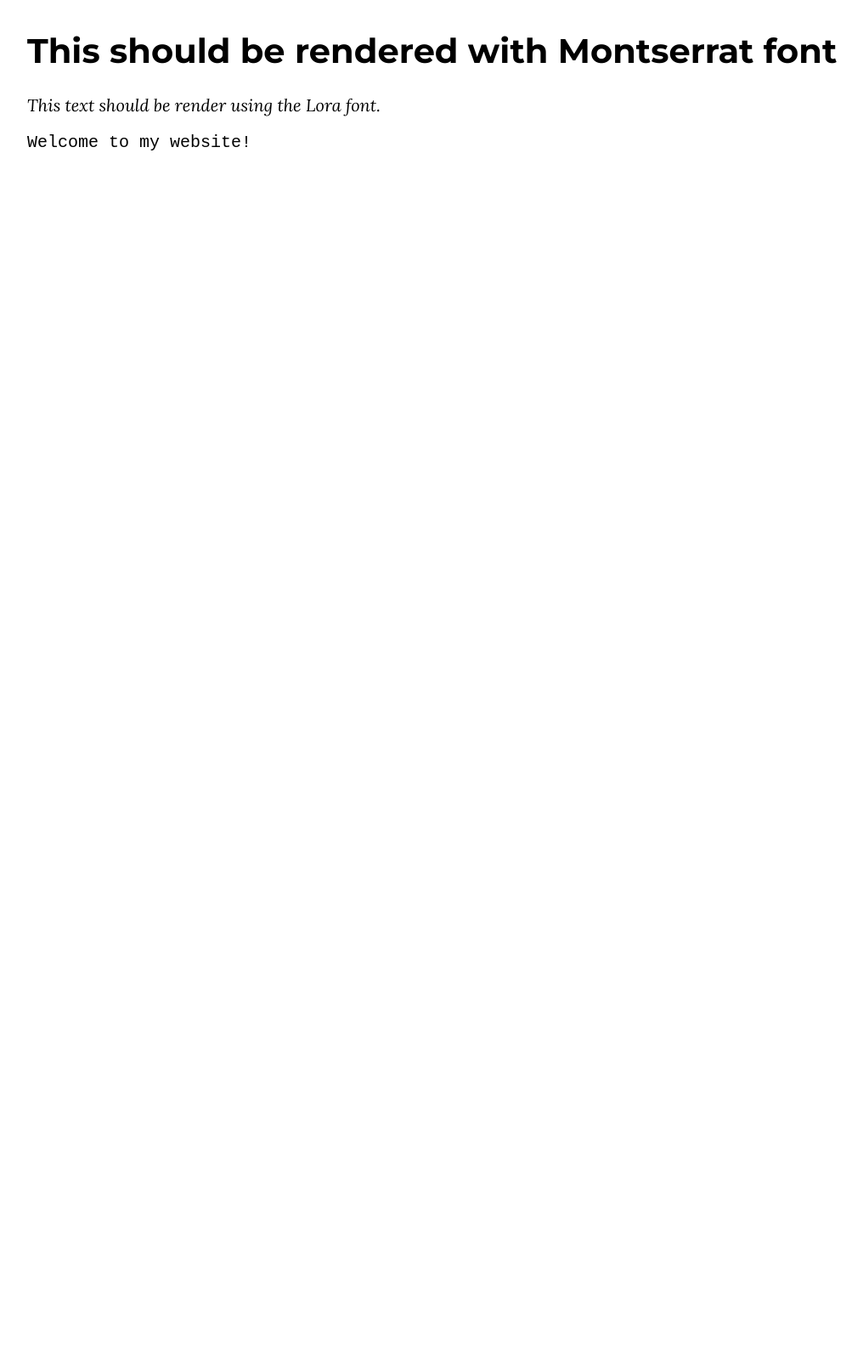
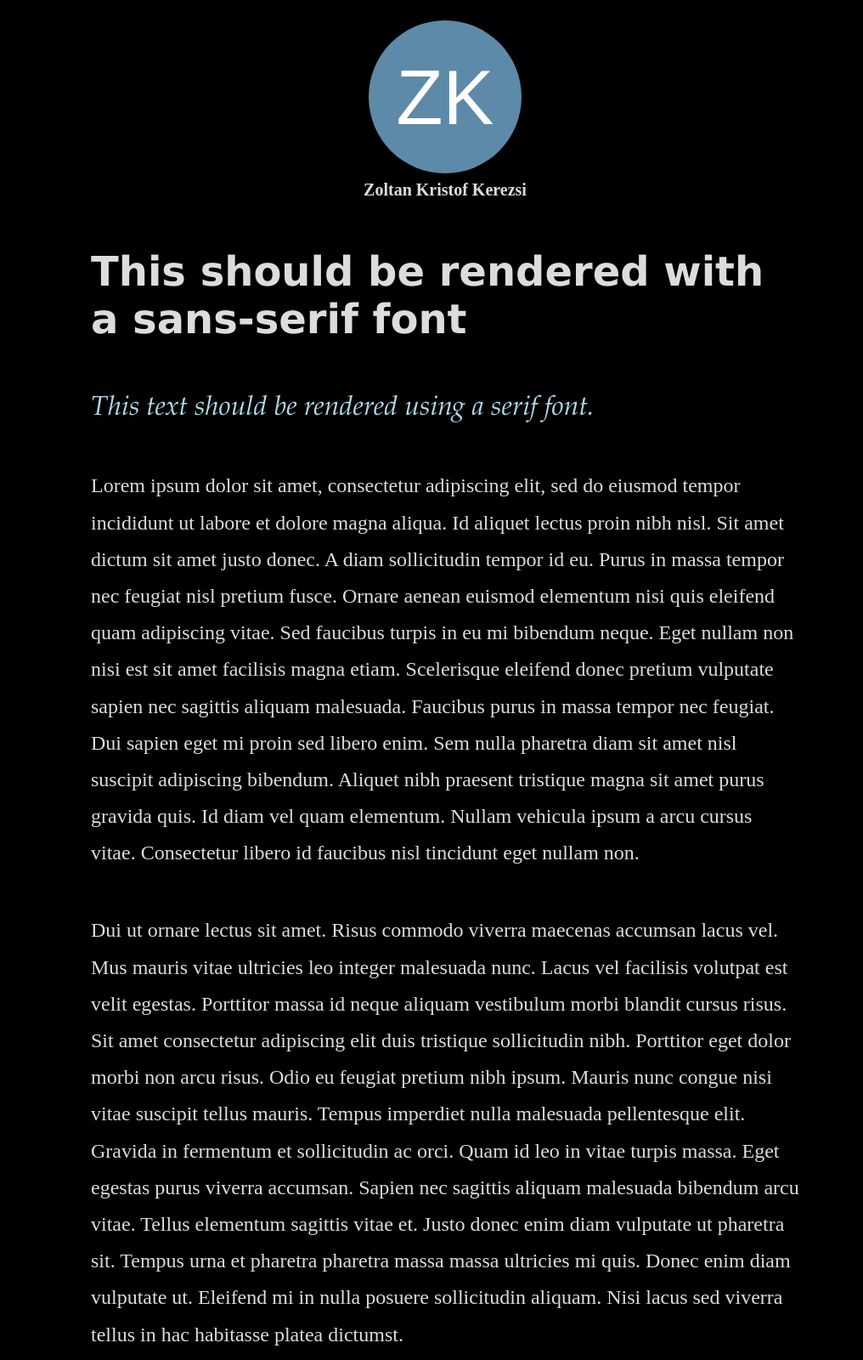
Before and after one commit to kerezsiz42/zoltankerezsi.xyz, a plain HTML site: page index.html in a window 1280 px wide. Shown: the top 1600 px of the page at 85% size, without its empty margins (116-1132 px from the left). Before the commit the page ends 800 px from the top, so only its background shows below. Drawn offline with Linux system fonts and the light colour scheme; a web font is replaced by a local one.

Commit message:
remove Montserrat, Lora fonts

```diff
--- a/assets/styles.css
+++ b/assets/styles.css
@@ -1,15 +1,51 @@
 body {
   margin: 0;
+  font-family: "Gergia", serif;
+  font-size: 16px;
+  color: gainsboro;
+  background-color: black;
+}
+
+code {
   font-family: "Iosevka Web", monospace;
-  font-size: 20px;
 }
 
 main {
   box-sizing: border-box;
   margin: auto;
   width: 100%;
-  max-width: 1000px;
+  max-width: 850px;
   padding: 0.5rem;
+  display: flex;
+  flex-direction: column;
+}
+
+footer {
+  text-align: center;
+  padding: 1rem;
+}
+
+a {
+  color: lightblue;
+}
+
+h1 {
+  font-family: "Verdana", sans-serif;
+  font-weight: 700;
+  font-size: 3rem;
+}
+
+h2 {
+  font-family: "Garamond", serif;
+  font-weight: 100;
+  font-size: 2rem;
+  font-style: italic;
+  color: lightblue;
+}
+
+p {
+  line-height: 1.8;
+  font-size: 1.5rem;
 }
 
 @font-face {
@@ -19,25 +55,3 @@ main {
   font-style: normal;
   src: url("/assets/Iosevka-Regular.woff2") format("woff2");
 }
-
-@font-face {
-  font-family: "Montserrat";
-  font-style: normal;
-  font-weight: 700;
-  src: url("/assets/Montserrat-VariableFont_wght.ttf") format("truetype");
-}
-
-.montserrat {
-  font-family: "Montserrat", sans-serif;
-}
-
-@font-face {
-  font-family: "Lora Italic";
-  font-style: italic;
-  font-weight: 400;
-  src: url("/assets/Lora-Italic-VariableFont_wght.ttf") format("truetype");
-}
-
-.lora {
-  font-family: "Lora Italic", serif;
-}
--- a/index.html
+++ b/index.html
@@ -4,14 +4,107 @@
     <meta charset="UTF-8" />
     <meta name="viewport" content="width=device-width, initial-scale=1" />
     <title>zoltankerezsi.xyz</title>
-    <link rel="stylesheet" href="assets/styles.css" />
+    <link rel="stylesheet" href="/assets/styles.css" />
   </head>
 
   <body>
     <main>
-      <h1 class="montserrat">This should be rendered with Montserrat font</h1>
-      <p class="lora">This text should be render using the Lora font.</p>
+      <div
+        style="
+          margin: auto;
+          display: flex;
+          flex-direction: column;
+          align-items: center;
+          padding: 1rem;
+        "
+      >
+        <img
+          src="/assets/zkerezsi.svg"
+          width="180px"
+          style="border-radius: 50%"
+        />
+        <span style="font-size: 1.25rem; padding: 0.5rem; font-weight: bold"
+          >Zoltan Kristof Kerezsi</span
+        >
+      </div>
+      <h1>This should be rendered with a sans-serif font</h1>
+      <h2>This text should be rendered using a serif font.</h2>
+      <p>
+        Lorem ipsum dolor sit amet, consectetur adipiscing elit, sed do eiusmod
+        tempor incididunt ut labore et dolore magna aliqua. Id aliquet lectus
+        proin nibh nisl. Sit amet dictum sit amet justo donec. A diam
+        sollicitudin tempor id eu. Purus in massa tempor nec feugiat nisl
+        pretium fusce. Ornare aenean euismod elementum nisi quis eleifend quam
+        adipiscing vitae. Sed faucibus turpis in eu mi bibendum neque. Eget
+        nullam non nisi est sit amet facilisis magna etiam. Scelerisque eleifend
+        donec pretium vulputate sapien nec sagittis aliquam malesuada. Faucibus
+        purus in massa tempor nec feugiat. Dui sapien eget mi proin sed libero
+        enim. Sem nulla pharetra diam sit amet nisl suscipit adipiscing
+        bibendum. Aliquet nibh praesent tristique magna sit amet purus gravida
+        quis. Id diam vel quam elementum. Nullam vehicula ipsum a arcu cursus
+        vitae. Consectetur libero id faucibus nisl tincidunt eget nullam non.
+      </p>
+      <p>
+        Dui ut ornare lectus sit amet. Risus commodo viverra maecenas accumsan
+        lacus vel. Mus mauris vitae ultricies leo integer malesuada nunc. Lacus
+        vel facilisis volutpat est velit egestas. Porttitor massa id neque
+        aliquam vestibulum morbi blandit cursus risus. Sit amet consectetur
+        adipiscing elit duis tristique sollicitudin nibh. Porttitor eget dolor
+        morbi non arcu risus. Odio eu feugiat pretium nibh ipsum. Mauris nunc
+        congue nisi vitae suscipit tellus mauris. Tempus imperdiet nulla
+        malesuada pellentesque elit. Gravida in fermentum et sollicitudin ac
+        orci. Quam id leo in vitae turpis massa. Eget egestas purus viverra
+        accumsan. Sapien nec sagittis aliquam malesuada bibendum arcu vitae.
+        Tellus elementum sagittis vitae et. Justo donec enim diam vulputate ut
+        pharetra sit. Tempus urna et pharetra pharetra massa massa ultricies mi
+        quis. Donec enim diam vulputate ut. Eleifend mi in nulla posuere
+        sollicitudin aliquam. Nisi lacus sed viverra tellus in hac habitasse
+        platea dictumst.
+      </p>
+      <p>
+        Aenean pharetra magna ac placerat vestibulum lectus mauris ultrices
+        eros. Amet risus nullam eget felis eget nunc lobortis. Nec ullamcorper
+        sit amet risus nullam eget felis. Tellus rutrum tellus pellentesque eu
+        tincidunt. Sagittis orci a scelerisque purus semper eget duis. Vel quam
+        elementum pulvinar etiam non quam lacus. Adipiscing elit pellentesque
+        habitant morbi tristique senectus et. Fermentum dui faucibus in ornare
+        quam viverra orci sagittis. Diam sit amet nisl suscipit adipiscing. Nunc
+        sed augue lacus viverra. Ornare massa eget egestas purus viverra
+        accumsan in nisl nisi. Purus non enim praesent elementum facilisis leo
+        vel.
+      </p>
+      <p>
+        Tellus id interdum velit laoreet id donec ultrices tincidunt arcu.
+        Viverra nam libero justo laoreet sit amet cursus sit amet. Non sodales
+        neque sodales ut etiam. Id velit ut tortor pretium viverra. Ac ut
+        consequat semper viverra nam libero justo laoreet. Tincidunt lobortis
+        feugiat vivamus at. Iaculis nunc sed augue lacus viverra vitae congue eu
+        consequat. Vulputate dignissim suspendisse in est ante in nibh mauris.
+        Ante in nibh mauris cursus mattis molestie. Etiam sit amet nisl purus.
+        Eu scelerisque felis imperdiet proin fermentum. Egestas diam in arcu
+        cursus euismod quis. Ornare quam viverra orci sagittis. Augue ut lectus
+        arcu bibendum at varius vel pharetra vel. Quis eleifend quam adipiscing
+        vitae proin sagittis nisl rhoncus.
+      </p>
+      <p>
+        Morbi tristique senectus et netus et. Viverra maecenas accumsan lacus
+        vel facilisis volutpat est velit egestas. Vitae auctor eu augue ut
+        lectus arcu bibendum at varius. Augue ut lectus arcu bibendum at varius
+        vel pharetra vel. Id semper risus in hendrerit gravida rutrum. Consequat
+        nisl vel pretium lectus quam. Integer enim neque volutpat ac tincidunt
+        vitae semper quis lectus. Rhoncus urna neque viverra justo. Molestie
+        nunc non blandit massa enim nec dui. Odio facilisis mauris sit amet
+        massa vitae tortor condimentum lacinia. Nibh ipsum consequat nisl vel
+        pretium lectus quam id leo. Ipsum suspendisse ultrices gravida dictum
+        fusce ut placerat orci nulla. Congue mauris rhoncus aenean vel elit
+        scelerisque mauris. Interdum velit euismod in pellentesque massa.
+        Ultrices gravida dictum fusce ut placerat orci nulla pellentesque. Nec
+        dui nunc mattis enim ut.
+      </p>
       <code>Welcome to my website!</code>
     </main>
+    <footer>
+      <a href="https://zoltankerezsi.xyz">https://zoltankerezsi.xyz</a>
+    </footer>
   </body>
 </html>
```
Also changed, not shown: assets/Lora-Italic-VariableFont_wght.ttf (deleted), assets/Lora-VariableFont_wght.ttf (deleted), assets/Montserrat-Italic-VariableFont_wght.ttf (deleted), assets/Montserrat-VariableFont_wght.ttf (deleted).
